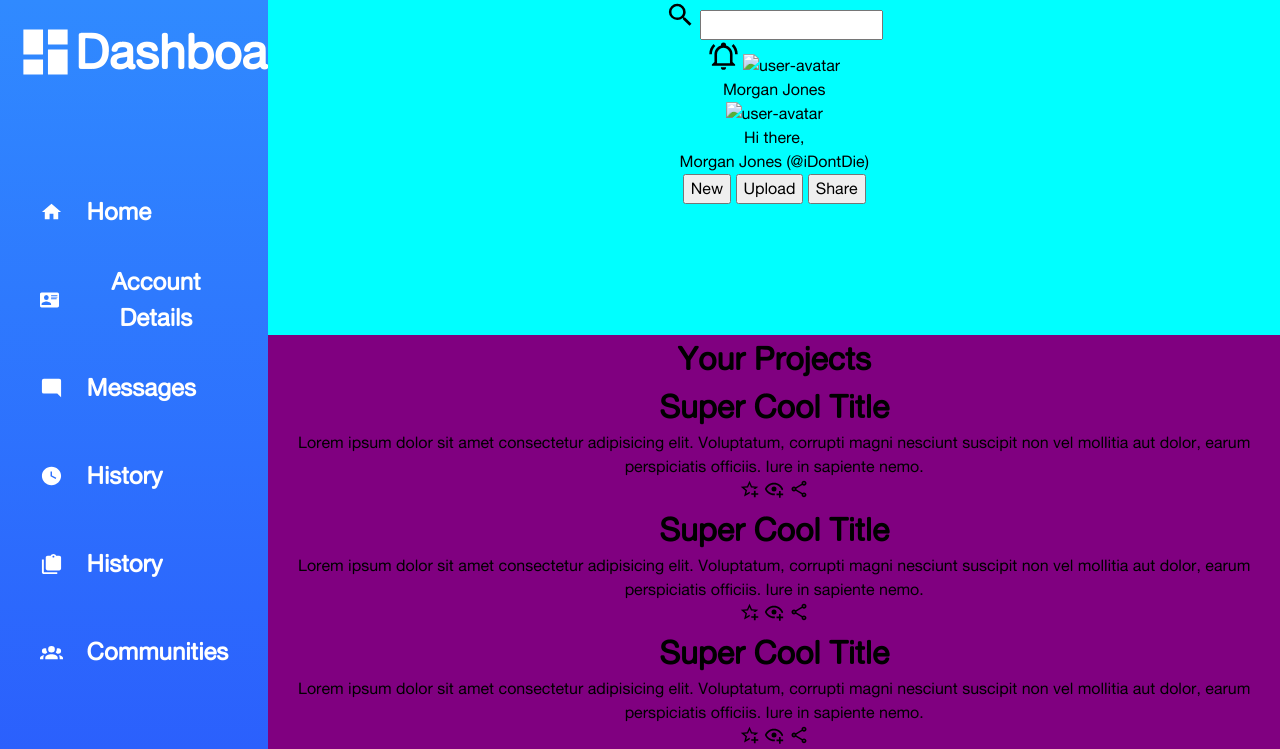
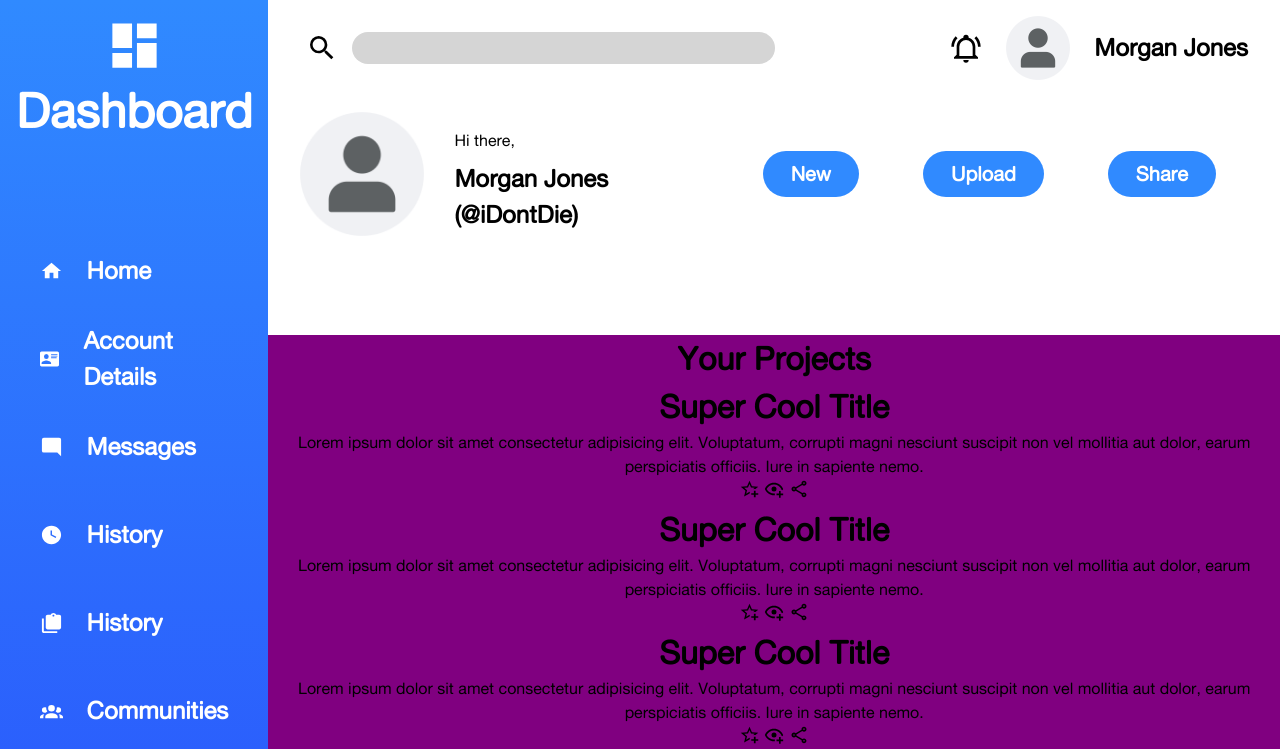
Before and after one commit to emianuelul/admin-dashboard, a plain HTML site: page index.html in a window 1280 px wide. Shown: the top 749 px of the page. Drawn offline with Linux system fonts and the light colour scheme.

Commit message:
style: styled header section

```diff
--- a/index.html
+++ b/index.html
@@ -81,21 +81,37 @@
         </div>
       </div>
       <div class="header">
+        <div class="top">
           <div class="searchbar">
+            <button type="button">
               <img src="./icons/magnify.svg" alt="search-icon" />
+            </button>
             <input type="search" name="search" id="search" />
           </div>
           <div class="account-name">
-          <img src="./icons/bell-ring-outline.svg" alt="notifications-icon" />
-          <img src="" alt="user-avatar" />
+            <img
+              src="./icons/bell-ring-outline.svg"
+              alt="notifications-icon"
+              id="bell"
+            />
+            <img
+              src="./images/profile-picture.png"
+              alt="user-avatar"
+              class="pfp"
+            />
             <p class="user-name">Morgan Jones</p>
+          </div>
         </div>
         <div class="main-section">
           <div class="acc-det">
-            <img src="" alt="user-avatar" />
+            <img
+              src="./images/profile-picture.png"
+              alt="user-avatar"
+              class="pfp"
+            />
             <p class="small">Hi there,</p>
             <p class="user-name">
-              Morgan Jones <span class="user-tag">(@iDontDie)</span>
+              Morgan Jones (<span class="user-tag">@iDontDie</span>)
             </p>
           </div>
           <div class="buttons">
--- a/styles/styles.css
+++ b/styles/styles.css
@@ -1,5 +1,16 @@
+:root {
+  --main-color: rgb(48, 138, 255);
+  --secondary-color: rgb(37, 44, 249);
+}
+
 * {
   font-family: "alte-haas", Helvetica, sans-serif;
+}
+
+p::selection,
+h1::selection,
+h2::selection {
+  background-color: var(--main-color);
 }
 
 .container {
@@ -19,7 +30,6 @@
 
 .header {
   grid-area: header;
-  background-color: aqua;
 }
 
 .sidebar {
@@ -44,8 +54,9 @@
 
 .logo-section {
   display: flex;
-  justify-content: flex-start;
+  justify-content: center;
   align-items: center;
+  flex-wrap: wrap;
 }
 
 .logo-section * {
@@ -54,12 +65,13 @@
 
 .sidebar {
   padding: 1rem;
-  background: linear-gradient(rgb(48, 138, 255), rgb(37, 44, 249));
+  background: linear-gradient(var(--main-color), var(--secondary-color));
   color: white;
 }
 
 .sidebar li {
   list-style-type: none;
+  text-align: left;
   font-size: 1.5rem;
   font-weight: 600;
 }
@@ -93,9 +105,149 @@
 
 /* ================== HEADER ==================*/
 
+.top {
+  display: flex;
+  justify-content: space-between;
+}
+
 .header img {
   width: 3%;
-  display: inline;
+  display: inline-block;
+}
+
+.header {
+  padding: 1rem 2rem;
+}
+
+.searchbar {
+  display: flex;
+  align-items: center;
+  gap: 0.5rem;
+  flex: 1;
+}
+
+input[type="search"]::-webkit-search-decoration,
+input[type="search"]::-webkit-search-cancel-button,
+input[type="search"]::-webkit-search-results-button,
+input[type="search"]::-webkit-search-results-decoration {
+  display: none;
+}
+#search {
+  position: relative;
+  width: 65%;
+  height: 2rem;
+  border: none;
+  border-radius: 16px;
+  padding: 1rem;
+
+  background-color: rgb(213, 213, 213);
+}
+
+#search:focus {
+  outline: none;
+}
+
+.searchbar img {
+  width: 2rem;
+}
+
+.searchbar button {
+  display: flex;
+  justify-content: center;
+  align-items: center;
+  border: none;
+  background-color: transparent;
+}
+
+.account-name {
+  display: flex;
+  justify-content: flex-end;
+  align-items: center;
+  flex-shrink: 0;
+  min-width: fit-content;
+  gap: 1.5rem;
+}
+
+.account-name p {
+  font-size: 1.5rem;
+  font-weight: bold;
+}
+
+.account-name #bell {
+  width: 32px;
+}
+
+.account-name:hover #bell {
+  transition: 0.25s;
+}
+
+.account-name #bell:hover {
+  transform: scale(1.2);
+}
+
+.account-name .pfp {
+  width: 64px;
+}
+
+.main-section {
+  display: flex;
+  align-items: center;
+  justify-content: space-between;
+
+  margin-top: 32px;
+}
+
+.acc-det {
+  display: grid;
+  grid-template-columns: 1fr 2fr;
+  grid-template-rows: 0.5fr 1fr;
+
+  text-align: left;
+  align-items: center;
+
+  column-gap: 1rem;
+}
+
+.acc-det .user-name {
+  padding-top: 0.5rem;
+  align-self: start;
+
+  font-size: 1.5rem;
+  font-weight: bold;
+}
+
+.acc-det .small {
+  align-self: end;
+}
+
+.acc-det .pfp {
+  grid-row: 1 / 3;
+  width: 124px;
+}
+
+.buttons {
+  display: flex;
+}
+
+.buttons button {
+  margin: 0 2rem;
+
+  font-size: 1.25rem;
+  padding: 0.5rem 1.75rem;
+  font-weight: bold;
+
+  background: var(--main-color);
+  color: white;
+
+  border: none;
+  border-radius: 2rem;
+
+  transition: 0.25s;
+}
+
+.buttons button:hover {
+  background-color: var(--secondary-color);
+  transform: scale(1.1);
 }
 
 /* ================== MAIN ==================*/
```
Also changed, not shown: images/profile-picture.png (added). Lines whose indentation alone changed are shown as unchanged.
